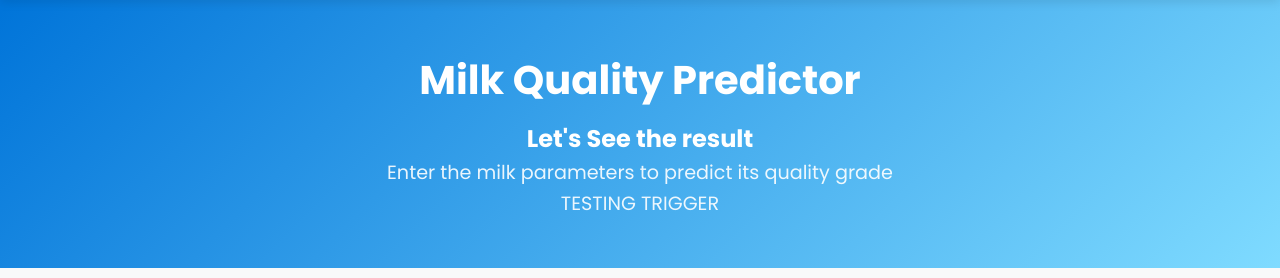
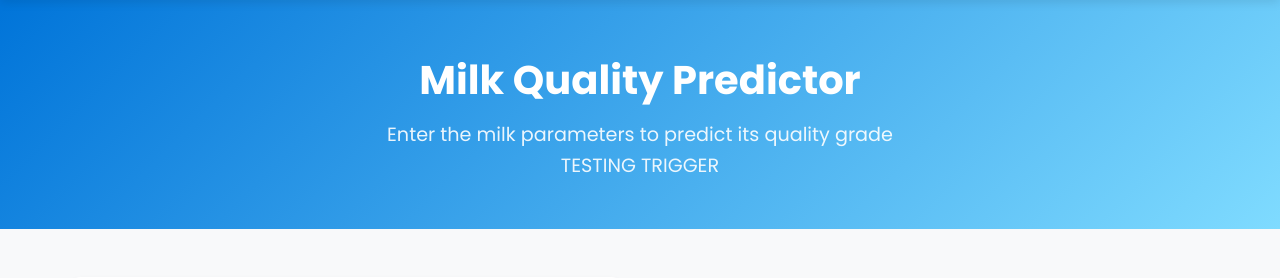
Before and after one commit to Atul-728/Machine_Learning_Docker_Jenkins, a Flask app: page /predictor in a window 1280 px wide. Shown: the part 72-350 px from the top of the page. Run offline with Flask 2, Linux system fonts and the light colour scheme.

Commit message:
TRIGGER CHECK 11

```diff
--- a/templates/predictor.html
+++ b/templates/predictor.html
@@ -59,12 +59,9 @@
 
 
 
-
-
 {% block content %}
 <section class="predictor-header">
     <h1>Milk Quality Predictor</h1>
-    <h2>Let's See the result</h2>
     <p>Enter the milk parameters to predict its quality grade</p>
     <p>TESTING TRIGGER</p>
 </section>
```
